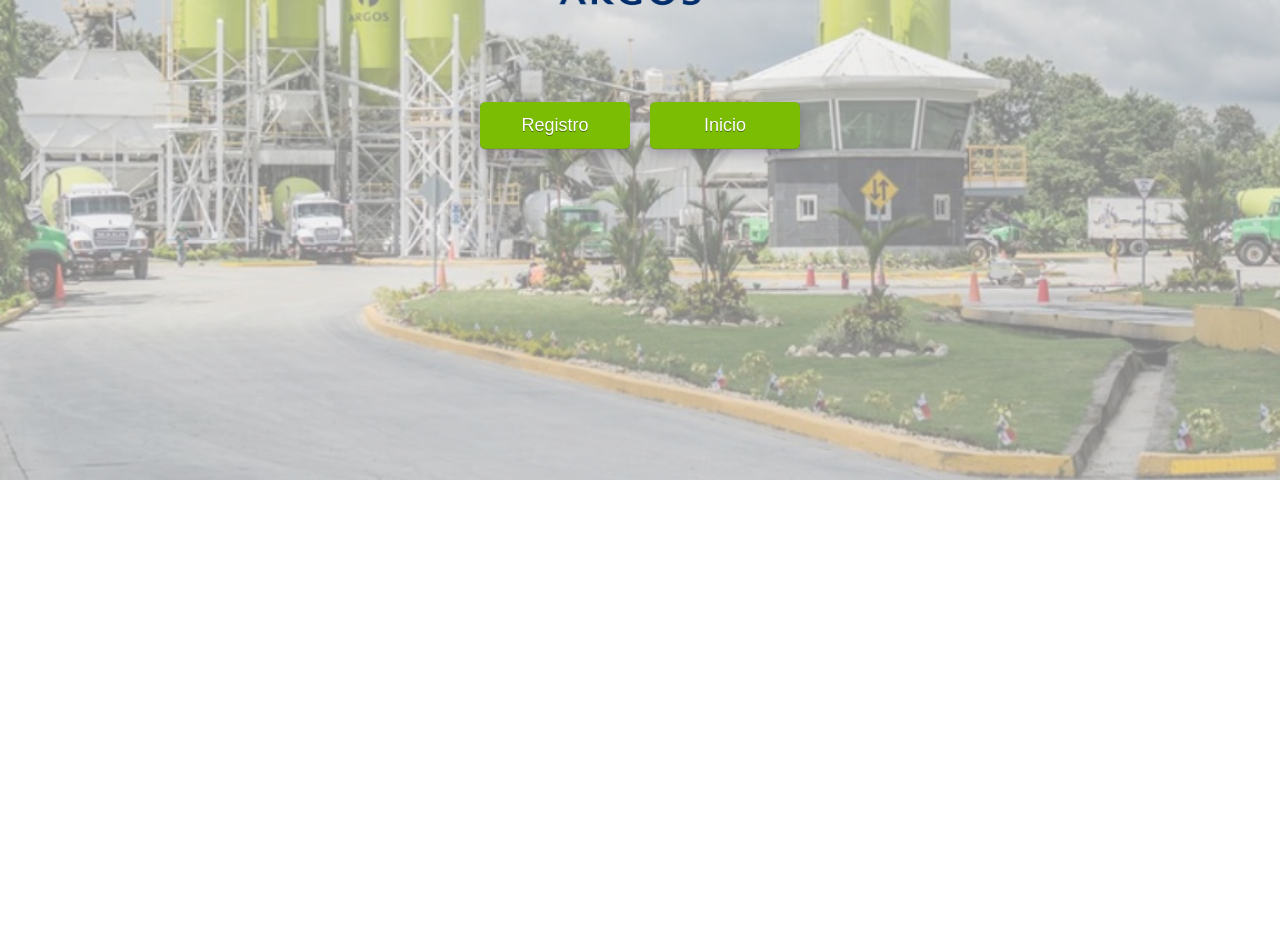
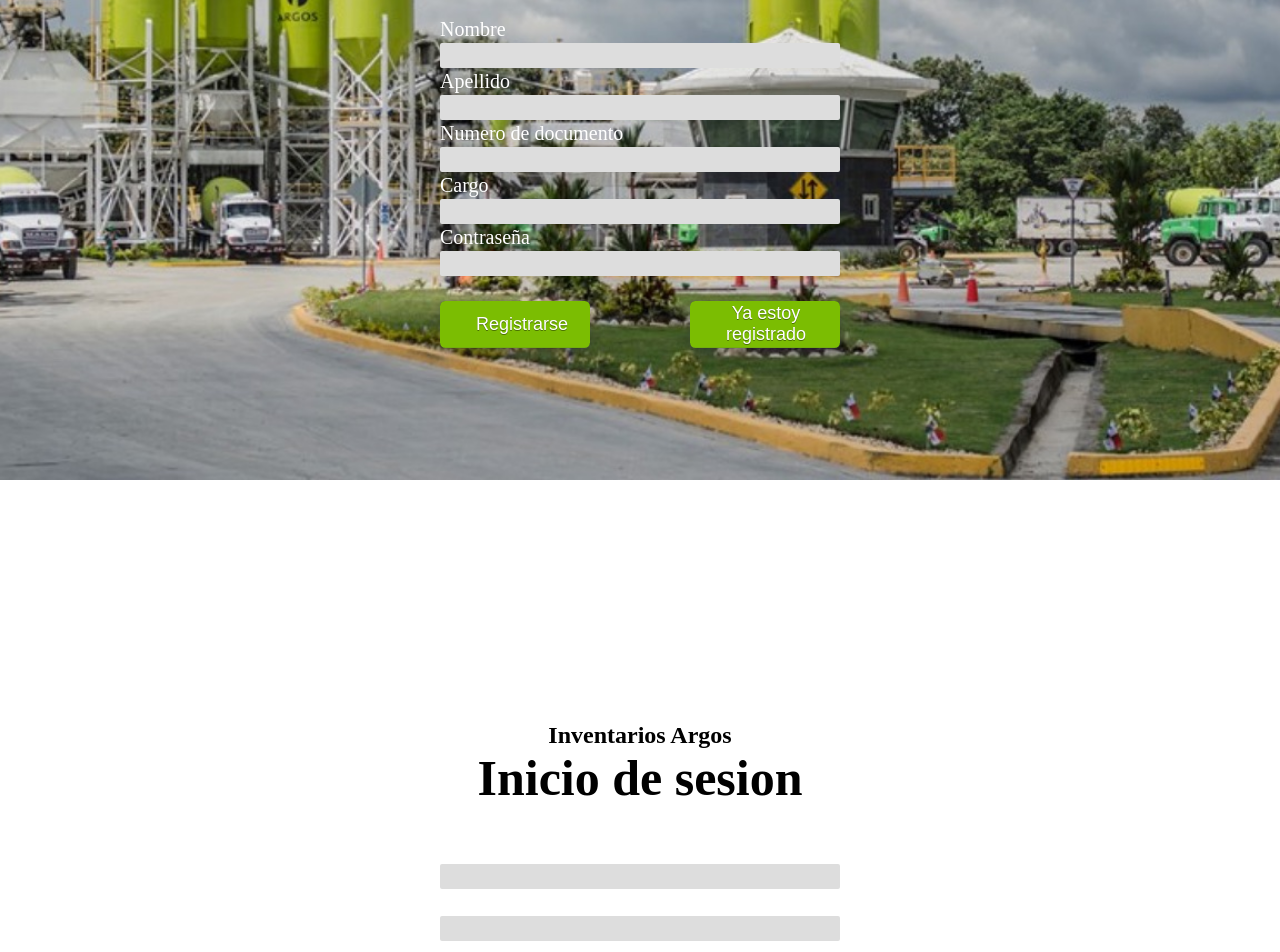
Before and after one commit to BrayanGiraldo25/ProyectoArgos, a React (Vite) app: page / in a window 1280 px wide. Shown: the part 320-1272 px from the top of the page. Before the commit the page ends 800 px from the top, so only its background shows below. Built offline with nearby package versions, Linux system fonts and the light colour scheme.

Commit message:
Creacion del componente Login.jsx, formulario inicio de sesion y registro, estilos.css, se modifican unos estilos del body y se crea la carpeta pages.

```diff
--- a/src/Components/Logo.css
+++ b/src/Components/Logo.css
@@ -1,10 +1,10 @@
-body{
+/* body{
     display: flex;
     justify-content: center;
     align-items: center;
     height: 70vh;
     margin: 0;
-}
+} */
 
 .Logo {
     background-image: url('../assets/Argos.png');
--- /dev/null
+++ b/src/assets/styles.css
@@ -0,0 +1,140 @@
+*{
+    padding: 0;
+    margin: 0;
+    box-sizing: border-box;
+}
+
+
+body{
+    width: 100%;
+    height: 100vh;
+    background-image: url('../assets/Argosfondo.jpeg');
+    background-position: center center;
+    background-size: cover;
+    background-repeat: no-repeat;
+    background-attachment: scroll;
+}
+
+.sectionLogin{
+    position: relative;
+    width: 100%;
+    height: 100%;
+    display: flex;
+    flex-direction: column;
+}
+
+.loginRegistro{
+    /* position: absolute; */
+    width: 100%;
+    height: 100vh;
+    display: flex;
+    flex-direction: column;
+    align-items: center;
+    justify-content: center;
+}
+
+.loginRegistro h1{
+    margin-bottom: 50px;
+    font-size: 80px;
+    color: black;
+    /* -webkit-text-stroke: 1px rgb(123, 189, 2); */
+}
+
+.loginRegistro form{
+    display: flex;
+    flex-direction: column;
+    width: 400px;
+}
+.loginRegistro h2{
+    font-size: 50px;
+    margin-bottom: 30px;
+    text-align: center;
+    color: black;
+    /* -webkit-text-stroke: 1px rgb(123, 189, 2); */
+}
+
+.loginRegistro label{
+    color: white;
+    font-size: 20px;
+    padding: 2px 0 ;
+}
+
+.loginRegistro input[type = "text"]{
+    width: 400px;
+    height: 25px;
+    background-color: #ddd;
+    border: none;
+    border-radius: 2px;
+    padding-left: 5px;
+}
+
+.loginRegistro input[type = "number"]{
+    width: 400px;
+    height: 25px;
+    background-color: #ddd;
+    border: none;
+    border-radius: 2px;
+    padding-left: 5px;
+}
+
+.loginRegistro input[type = "password"]{
+    width: 400px;
+    height: 25px;
+    background-color: #ddd;
+    border: none;
+    border-radius: 2px;
+    padding-left: 5px;
+}
+
+.btnLoginRegistro{
+    width: 400px;
+    display: flex;
+    padding: 25px 0;
+    justify-content: space-between;
+}
+
+.loginIngreso{
+    width: 100%;
+    height: 100vh;
+    display: flex;
+    flex-direction: column;
+    align-items: center;
+    justify-content: center;
+}
+
+.loginIngreso form{
+    display: flex;
+    flex-direction: column;
+    width: 400px;
+}
+.loginIngreso h2{
+    font-size: 50px;
+    margin-bottom: 30px;
+    text-align: center;
+    color: black;
+    /* -webkit-text-stroke: 1px rgb(123, 189, 2); */
+}
+
+.loginIngreso label{
+    color: white;
+    font-size: 20px;
+    padding: 2px 0 ;
+}
+
+.loginIngreso input[type = "number"]{
+    width: 400px;
+    height: 25px;
+    background-color: #ddd;
+    border: none;
+    border-radius: 2px;
+    padding-left: 5px;
+}
+
+.loginIngreso input[type = "password"]{
+    width: 400px;
+    height: 25px;
+    background-color: #ddd;
+    border: none;
+    border-radius: 2px;
+    padding-left: 5px;
+}
--- a/src/main.jsx
+++ b/src/main.jsx
@@ -3,11 +3,13 @@
 import Inventario from './Components/Inventario.jsx'
 import Logo from './Components/Logo.jsx'
 import Boton from './Components/Boton.jsx'
+import Login from './pages/Login.jsx'
 
 createRoot(document.getElementById('root')).render(
   <StrictMode>
-    <Inventario />
+    {/* <Inventario />
     <Logo />
-    <Boton />
+    <Boton /> */}
+    <Login />
   </StrictMode>,
 )
--- /dev/null
+++ b/src/pages/Login.jsx
@@ -0,0 +1,45 @@
+import "../assets/styles.css"
+function Login() {
+    return(
+        <section className="sectionLogin">
+            <div className="loginRegistro" >
+                <h1>Inventarios Argos</h1>
+
+                <form action="" id="formRegistro">
+                    <h2>Registro</h2>
+                    <label htmlFor="">Nombre</label>
+                    <input type="text" id="nombre" required/>
+                    <label htmlFor="">Apellido</label>
+                    <input type="text" id="apellido" required/>
+                    <label htmlFor="">Numero de documento</label>
+                    <input type="number" id="documento"  required/>
+                    <label htmlFor="">Cargo</label>
+                    <input type="text" id="cargo" required/>
+                    <label htmlFor="">Contraseña</label>
+                    <input type="password" id="contraseña" required/>
+                </form>
+                <div className="btnLoginRegistro">
+                        <button type="button" className="Botones">Registrarse</button>
+                        <button type="button" className="Botones">Ya estoy registrado</button>
+                    </div>
+            </div>
+            <div className="loginIngreso">
+                <h1>Inventarios Argos</h1>
+
+                <form action="" id="formInicioSesion">
+                    <h2>Inicio de sesion</h2>
+                    <label htmlFor="">Usuario</label>
+                    <input type="number" id="usuario"  required/>
+                    <label htmlFor="">Contraseña</label>
+                    <input type="password" id="contraseña" required/>
+                </form>
+                <div className="btnLoginRegistro">
+                        <button type="button" className="Botones">Iniciar sesión</button>
+                        <button type="button" className="Botones">Registrarse</button>
+                    </div>
+            </div>
+        </section>
+    )
+}
+
+export default Login;
```
